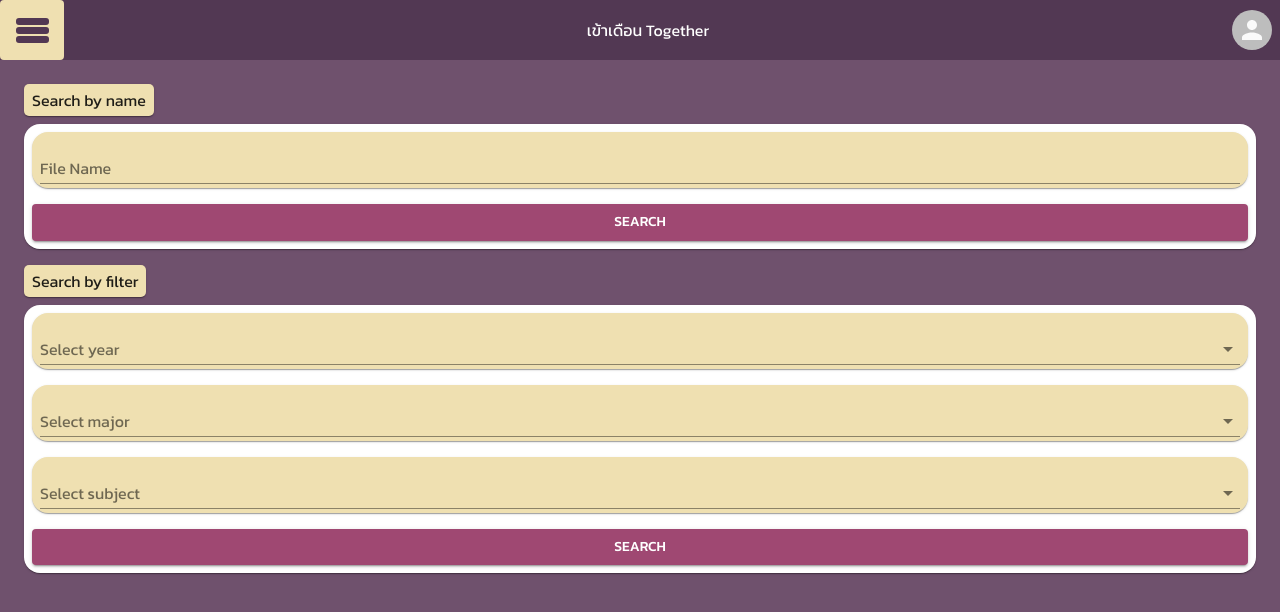
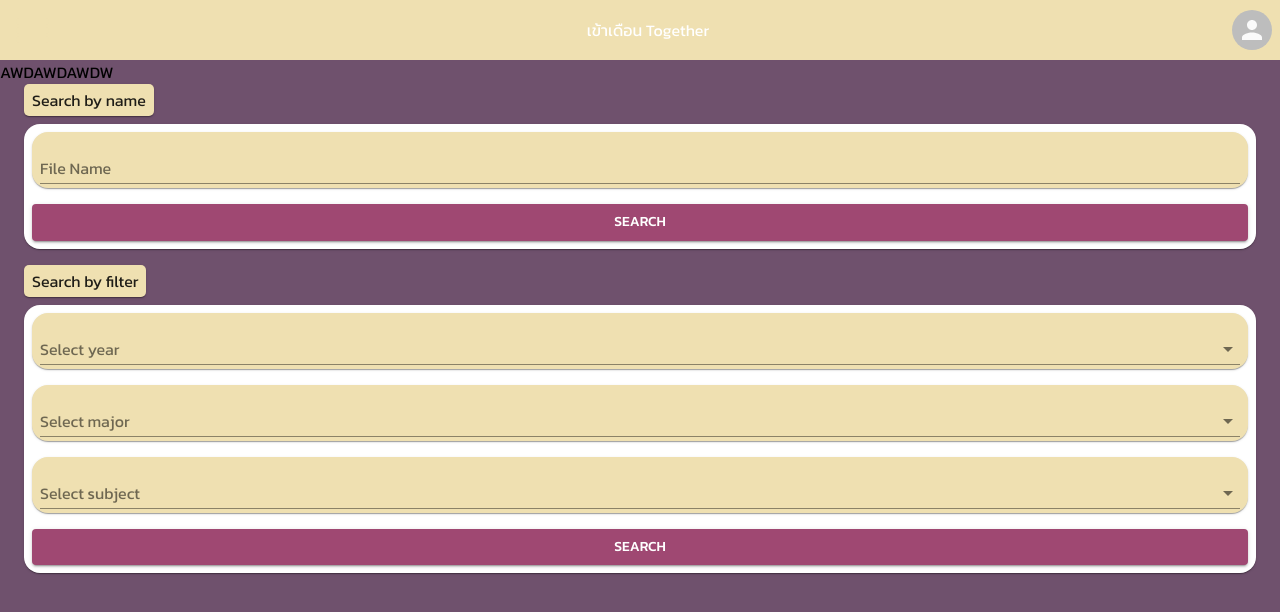
Before and after one commit to thanadolps/khao-duean-together, a React (Create React App) app: page / in a window 1280 px wide. Both pictures are taken after a click on the button 32 px from the left and 30 px from the top of the page. Shown: the top 612 px of the page. Built offline with nearby package versions, Linux system fonts and the light colour scheme.

Commit message:
add: menu interaction

```diff
--- a/src/components/appbar.component.tsx
+++ b/src/components/appbar.component.tsx
@@ -3,14 +3,20 @@ import {
   Avatar,
   Button,
   makeStyles,
+  Theme,
   Toolbar,
   Typography,
 } from "@material-ui/core";
 import React from "react";
-import { DARK_PURPLE } from "../constant/color.constant";
+import { DARK_PURPLE, YELLOW } from "../constant/color.constant";
 import { MenuButtonComponent } from "./ui/menu-button.component";
 
-const useStyle = makeStyles((theme) => ({
+export interface AppbarProps {
+  onclick?: (event: React.MouseEvent<HTMLButtonElement, MouseEvent>) => void;
+  inverseColor?: boolean;
+}
+
+const useStyle = makeStyles<Theme, AppbarProps>((theme) => ({
   container: {
     display: "grid",
     gridTemplateColumns: "max-content 1fr max-content",
@@ -18,17 +24,18 @@ const useStyle = makeStyles((theme) => ({
     padding: theme.spacing(0, 1, 0, 0),
   },
   appBar: {
-    backgroundColor: DARK_PURPLE,
+    backgroundColor: (props) => (props.inverseColor ? YELLOW : DARK_PURPLE),
   },
 }));
 
-export const AppbarComponent = () => {
-  const classes = useStyle();
+export const AppbarComponent: React.FC<AppbarProps> = (props) => {
+  const classes = useStyle(props);
+  const { onclick, inverseColor } = props;
 
   return (
     <AppBar position="static" className={classes.appBar}>
       <div className={classes.container}>
-        <MenuButtonComponent />
+        <MenuButtonComponent onClick={onclick} inverseColor={inverseColor} />
         <Typography align="center">เข้าเดือน Together</Typography>
         <Avatar />
       </div>
--- /dev/null
+++ b/src/components/sliding-overlay.component.tsx
@@ -0,0 +1,48 @@
+import {
+  AppBar,
+  Avatar,
+  Button,
+  makeStyles,
+  Slide,
+  SlideProps,
+  Toolbar,
+  Typography,
+} from "@material-ui/core";
+import React, { useState } from "react";
+import { DARK_PURPLE } from "../constant/color.constant";
+import { MenuButtonComponent } from "./ui/menu-button.component";
+
+export interface SlidingOverlayProps extends SlideProps {
+  overlay: React.ReactElement<any, any>;
+}
+
+const useStyle = makeStyles((theme) => ({
+  root: {
+    display: "grid",
+  },
+  overlap: {
+    gridColumn: "1 / -1",
+    gridRow: "1 / -1",
+  },
+  overlay: {
+    width: "100%",
+    height: "100%",
+    zIndex: 10,
+  },
+}));
+
+export const SlidingOverlayComponent: React.FC<SlidingOverlayProps> = (
+  props
+) => {
+  const classes = useStyle();
+  const { children, overlay, ...rest } = props;
+
+  return (
+    <div className={classes.root}>
+      <div className={classes.overlap}>{props.children}</div>
+      <Slide {...rest}>
+        <div className={`${classes.overlap} ${classes.overlay}`}>{overlay}</div>
+      </Slide>
+    </div>
+  );
+};
--- a/src/components/ui/menu-button.component.tsx
+++ b/src/components/ui/menu-button.component.tsx
@@ -4,12 +4,15 @@ import {
   makeStyles,
   Paper,
   PaperProps,
+  Theme,
 } from "@material-ui/core";
 import React, { HTMLAttributes } from "react";
 import { DARK_PURPLE, YELLOW } from "../../constant/color.constant";
 
-export interface MenuButtonProps extends ButtonProps {}
-const useStyle = makeStyles((theme) => ({
+export interface MenuButtonProps extends ButtonProps {
+  inverseColor?: boolean;
+}
+const useStyle = makeStyles<Theme, MenuButtonProps>((theme) => ({
   root: {
     display: "flex",
     flexDirection: "column",
@@ -18,31 +21,26 @@ const useStyle = makeStyles((theme) => ({
   container: {
     width: "60px",
     height: "60px",
+    borderRadius: "0",
+    backgroundColor: (props) => (props.inverseColor ? DARK_PURPLE : YELLOW),
   },
   menuIconRow: {
     borderRadius: "3px",
     width: "33px",
     height: "7px",
-  },
-  yellow: {
-    backgroundColor: YELLOW,
-  },
-  purple: {
-    backgroundColor: DARK_PURPLE,
+    backgroundColor: (props) => (props.inverseColor ? YELLOW : DARK_PURPLE),
   },
 }));
 
 export const MenuButtonComponent: React.FC<MenuButtonProps> = (props) => {
-  const classes = useStyle();
-  const { className, ...rest } = props;
+  const classes = useStyle(props);
+  const { className, inverseColor, ...rest } = props;
 
-  const iconRow = (
-    <div className={`${classes.menuIconRow} ${classes.purple}`} />
-  );
+  const iconRow = <div className={`${classes.menuIconRow}`} />;
 
   return (
     <Button
-      className={`${classes.yellow} ${classes.container} ${className}`}
+      className={`${classes.container} ${className}`}
       classes={{ label: `${classes.root}` }}
       {...rest}
     >
--- a/src/modules/app.module.tsx
+++ b/src/modules/app.module.tsx
@@ -1,4 +1,4 @@
-import React from "react";
+import React, { useState } from "react";
 import { ThemeProvider } from "@material-ui/core";
 import { theme } from "../styles/theme";
 
@@ -9,12 +9,24 @@ import { NotFoundModule } from "./not-found.module";
 import { AppbarComponent } from "../components/appbar.component";
 import { UploadModule } from "./upload.module";
 import { FrontPageModule } from "./frontpage.module";
+import { SlidingOverlayComponent } from "../components/sliding-overlay.component";
 
 export const AppModule = () => {
+  const [overlayActive, setOverlayActive] = useState(false);
+
   return (
     <ThemeProvider theme={theme}>
-      <AppbarComponent />
+      <React.Suspense fallback={<span>Loading...</span>}>
         <Router>
+          <AppbarComponent
+            onclick={() => setOverlayActive(!overlayActive)}
+            inverseColor={overlayActive}
+          />
+          <SlidingOverlayComponent
+            in={overlayActive}
+            overlay={<div>AWDAWDAWDW</div>}
+            direction="right"
+          >
             <Switch>
               <Route path="/upload">
                 <UploadModule />
@@ -29,7 +41,9 @@ export const AppModule = () => {
                 <NotFoundModule />
               </Route>
             </Switch>
+          </SlidingOverlayComponent>
         </Router>
+      </React.Suspense>
     </ThemeProvider>
   );
 };
```
Lines whose indentation alone changed are shown as unchanged.
